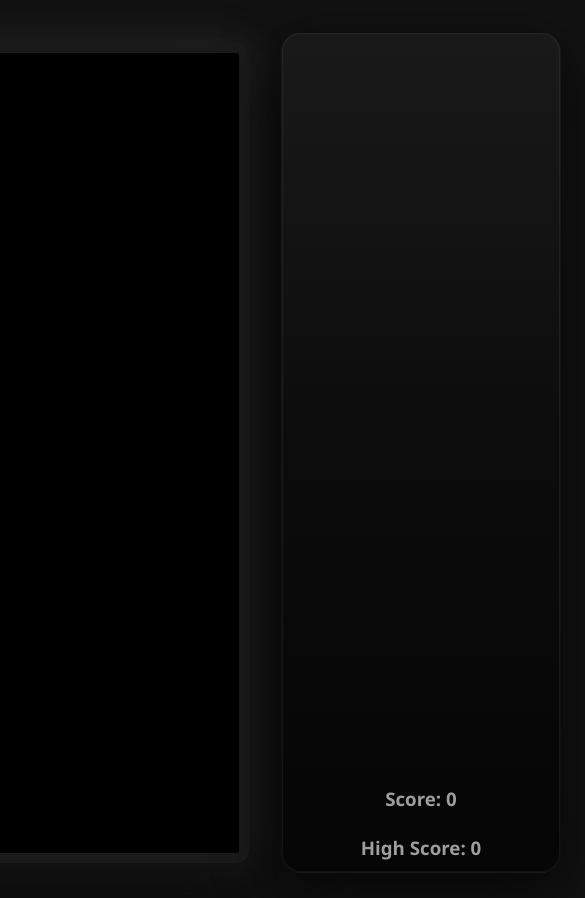
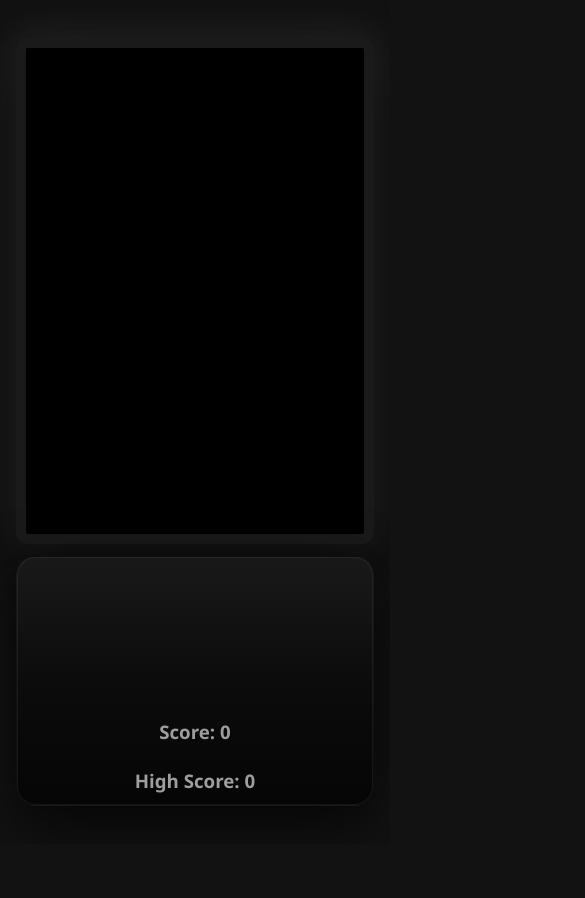
Before and after one commit to VTom21/Fragstore-Webshop, a React (Vite) app in the folder tetris/: page / in a window 390 px wide. Shown: the top 898 px of the page, 585 px wide, since content can reach past the window. After the commit the page ends 844 px from the top, so only its background shows below. Built offline with nearby package versions, Linux system fonts and the light colour scheme.

Commit message:
Tetris Res

```diff
--- a/tetris/src/App.css
+++ b/tetris/src/App.css
@@ -77,7 +77,8 @@ body {
   height: 1px;
   background: linear-gradient(90deg, transparent, rgba(158, 158, 158, 0.3), transparent);
 }
-.sidebar .score, .sidebar .high_score {
+.sidebar .score,
+.sidebar .high_score {
   display: flex;
   padding: 12px;
   justify-content: center;
@@ -152,4 +153,45 @@ body {
   font-size: 0.85rem;
   flex-grow: 1;
   text-align: right;
+}
+
+@media (max-width: 768px) {
+  .game-container {
+    display: grid;
+    grid-template-columns: 1fr;
+    justify-items: center;
+    gap: 12px;
+    padding: 12px;
+  }
+  .canvas {
+    width: min(92vw, 420px);
+    height: 60vh;
+  }
+  .sidebar {
+    width: min(92vw, 420px);
+    height: auto;
+    min-height: unset;
+    display: grid;
+    grid-template-rows: 1fr auto;
+  }
+  .sidebar-top {
+    display: flex;
+    align-items: center;
+    justify-content: center;
+    padding: 14px;
+    min-height: 160px;
+  }
+  .next-canvas {
+    width: 160px;
+    height: 160px;
+  }
+  .sidebar-bottom {
+    padding: 12px 14px;
+    border-top: 1px solid rgba(158, 158, 158, 0.1);
+  }
+  .score,
+  .high_score {
+    padding: 6px 0;
+    justify-content: flex-start;
+  }
 }/*# sourceMappingURL=App.css.map */
--- a/tetris/src/App.scss
+++ b/tetris/src/App.scss
@@ -105,7 +105,8 @@ body {
 
   }
 
-  .score, .high_score{
+  .score,
+  .high_score {
     display: flex;
     padding: 12px;
     justify-content: center;
@@ -195,3 +196,50 @@ body {
     }
   }
 }
+
+@media (max-width: 768px) {
+  .game-container {
+    display: grid;
+    grid-template-columns: 1fr;
+    justify-items: center;
+    gap: 12px;
+    padding: 12px;
+  }
+
+  .canvas {
+    width: min(92vw, 420px);
+    height: 60vh; // fontos: ne nyújtsd CSS-ben ha nem muszáj
+  }
+
+  .sidebar {
+    width: min(92vw, 420px);
+    height: auto; // <-- NE 35vh
+    min-height: unset;
+    display: grid; // <-- a lényeg
+    grid-template-rows: 1fr auto; // top kitölt, bottom csak amennyi kell
+  }
+
+  .sidebar-top {
+    display: flex;
+    align-items: center;
+    justify-content: center;
+    padding: 14px;
+    min-height: 160px; // previewnek legyen helye
+  }
+
+  .next-canvas {
+    width: 160px; // mobilon fix preview méret
+    height: 160px;
+  }
+
+  .sidebar-bottom {
+    padding: 12px 14px;
+    border-top: 1px solid rgba(158, 158, 158, 0.1);
+  }
+
+  .score,
+  .high_score {
+    padding: 6px 0;
+    justify-content: flex-start; // középre igazítás mobilon sokszor fura
+  }
+}
--- a/tetris/src/Tetris.tsx
+++ b/tetris/src/Tetris.tsx
@@ -1,5 +1,6 @@
 import { useRef, useEffect, useState } from "react";
 import { generateTetromino, getTetrominoColor, SHAPES, SHAPE_COLORS, } from "./Tetromino"; //imports functions from Tetromino.tsx
+import { text } from "node:stream/consumers";
 
 function App() {
   //In React, we have to talk about rendering => React only renders state changes (useState), property and context changes
@@ -479,7 +480,7 @@ function App() {
     <div className="game-container">
       <canvas ref={canvasRef} className="canvas" />
       <div className="sidebar">
-        <canvas ref={NextcanvasRef} width={120} height={320} />
+        <canvas ref={NextcanvasRef} width={120} />
         <h3 className="score" ref={scoreUI}>Score: {score}</h3>
         <h3 className="high_score" ref={highScoreUI}>Score: {score}</h3>
       </div>
```
Also changed, not shown: 1 other file (tests, documents, lock files or other folders).
